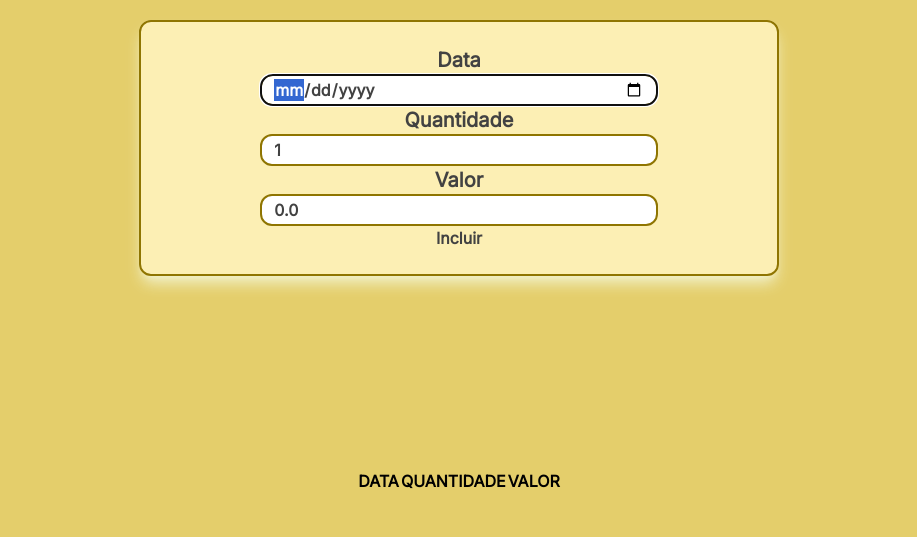
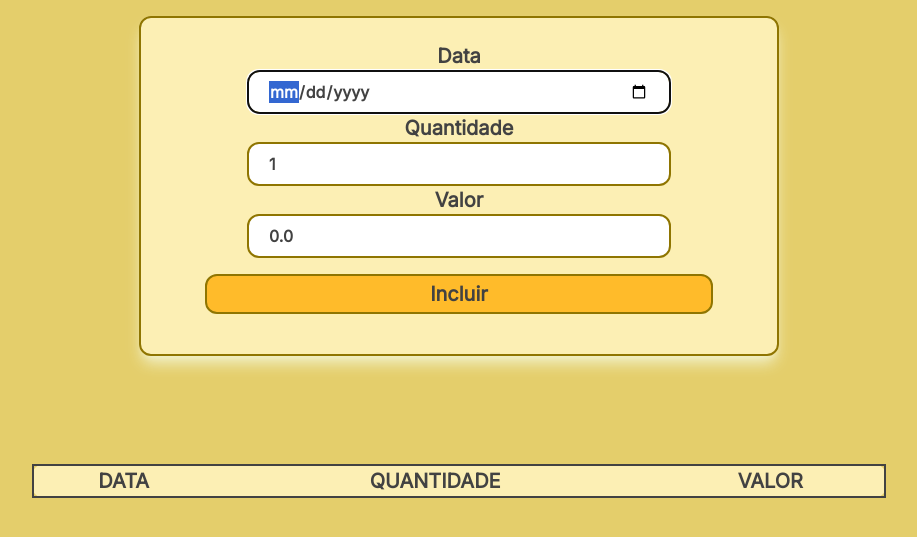
Before and after one commit to JoaoIto/BusinessFrame, a website built with Vite: page index.html in a window 1280 px wide. Shown: the part 179-716 px from the top of the page, without its empty margins (181-1098 px from the left). Built offline with nearby package versions, Linux system fonts and the light colour scheme.

Commit message:
Base tailwind

```diff
--- a/css/style.css
+++ b/css/style.css
@@ -1,115 +1,3 @@
-body{
-  width: 100vw;
-  height: 100vh;
-  display: flex;
-  align-items: center;
-  justify-content: center;
-  flex-direction: column;
-  font-family: 'Inter', sans-serif;
-  background-color: #e4ce6b;
-  color: #fff;
-}
-
-h1{
-  font-family: 'Poppins',
-  sans-serif;
-}
-
-form{
-  height: 60%;
-  width: 90%;
-  display: flex;
-  flex-direction: column;
-  align-items: center;
-}
-
-fieldset{
-  color: rgb(66, 66, 66);
-  font-weight: bold;
-  display: flex;
-  flex-direction: column;
-  align-items: center;
-  justify-content: space-evenly;
-  border-radius: 10px;
-  border: 3px solid #8f7501;
-  box-shadow: 5px 5px 5px rgb(241, 241, 202);
-  background-color: #fcefb4;
-  width: 60%;
-  margin: 30px 0;
-  padding: 20px 0;
-}
-
-.form-group{
-  display: flex;
-  align-items: center;
-  flex-direction: column;
-  width: 90%;
-}
-
-label{
-  font-size: 1.2rem;
-}
-
-input{
-  font-family: 'Poppins';
-  height: 30px;
-  width: 70%;
-  padding: 10px;
-  border-radius: 10px;
-  border: 3px solid #8f7501;
-  font-size: 1.1rem;
-  font-weight: 500;
-}
-
-button{
-  height: 40px;
-  width: 70%;
-  border-radius: 10px;
-  border: 3px solid #8f7501;
-  font-size: 1.1rem;
-  font-weight: bold;
-  background-color: #ffbb2a;
-  color: #fff;
-}
-
-.tableBusiness {
-  display: flex;
-  align-items: center;
-  justify-content: space-evenly;
-  flex-direction: column;
-  width: 60%;
-}
-
-#negociacoesView{
-  width: 100%;
-}
-
-table {
-  background-color: #fcefb4;
-  color: rgb(66, 66, 66);
-  border: 3px solid #8f7501;
-  border-radius: 10px;
-  padding: 10px;
-  width: 100%;
-}
-
-th, td{
-  font-size: 20px;
-  background-color: #fff;
-  border: 3px solid rgb(66, 66, 66);
-  padding: 10px;
-}
-
-.header-table{
-  width: 90%;
-  height: 50px;
-}
-
-.body-table{
-  width: 90%;
-  height: 30px;
-}
-
 @media screen and (max-width: 720px){
 
   form{
--- a/index.html
+++ b/index.html
@@ -66,9 +66,9 @@ bg-yellowBg
         <input type="date" id="data" class="
         form-control
         font-Popping
-        h-8
-        w-3/4
-        p-3
+        h-10
+        w-4/5
+        p-5
         rounded-xl
         border-solid
         border-2
@@ -87,9 +87,9 @@ bg-yellowBg
         <input type="number" min="1" step="1" id="quantidade" class="
         form-control
         font-Popping
-        h-8
-        w-3/4
-        p-3
+        h-10
+        w-4/5
+        p-5
         rounded-xl
         border-solid
         border-2
@@ -108,9 +108,9 @@ bg-yellowBg
         <input id="valor" type="number" class="
         form-control
         font-Popping
-        h-8
-        w-3/4
-        p-3
+        h-10
+        w-4/5
+        p-5
         rounded-xl
         border-solid
         border-2
@@ -118,7 +118,18 @@ bg-yellowBg
         " min="0.01" step="0.01" value="0.0" required />
       </div>
 
-      <button class="btn btn-primary" type="submit">Incluir</button>
+      <button class="
+       text-xl
+       font-bold
+       h-10
+       w-4/5
+       rounded-xl
+       bg-yellowStrong
+       border-solid
+       border-2
+       border-yellowBorder
+       m-4
+       " type="submit">Incluir</button>
     </fieldset>
   </form>
 
@@ -130,7 +141,7 @@ bg-yellowBg
    flex-col
    w-4/6
   ">
-    <div id="negociacoesView">
+    <div class="w-full" id="negociacoesView">
 
     </div>
   </section>
--- a/src/app/views/negociacoes-view.ts
+++ b/src/app/views/negociacoes-view.ts
@@ -5,9 +5,21 @@ export class NegociacoesView extends View<Negociacoes>{
 
   protected template(model: Negociacoes): string {
     return `
-        <table class="table table-hover">
-            <thead>
-                <tr class="header-table" >
+        <table class="
+        w-full
+        bg-yellowBgFieldset
+        text-greyFontFieldset
+        border-solid
+        border-2
+        border-yellowBorder
+        rounded-xl
+        ">
+            <thead class="text-xl bg-white border-solid border-2 border-greyFontFieldset p-3">
+                <tr class="
+                header-table
+                w-5/6
+                h-12
+                " >
                     <th>DATA</th>
                     <th>QUANTIDADE</th>
                     <th>VALOR</th>
@@ -17,10 +29,14 @@ export class NegociacoesView extends View<Negociacoes>{
             <tbody>
                 ${model.lista().map(negociacao => {
                   return `
-                    <tr class="body-table">
-                        <td>${this.formater(negociacao.data)}</td>
-                        <td>${negociacao.quantidade}</td>
-                        <td>${negociacao.valor}</td>
+                    <tr class="
+                    body-table
+                    w-5/6
+                    h-8
+                    ">
+                        <td class="text-xl bg-white border-solid border-2 border-greyFontFieldset p-3">${this.formater(negociacao.data)}</td>
+                        <td class="text-xl bg-white border-solid border-2 border-greyFontFieldset p-3">${negociacao.quantidade}</td>
+                        <td class="text-xl bg-white border-solid border-2 border-greyFontFieldset p-3">${negociacao.valor}</td>
                     </tr>
                   `
                 }).join("")}
```
Also changed, not shown: css/output.css.
